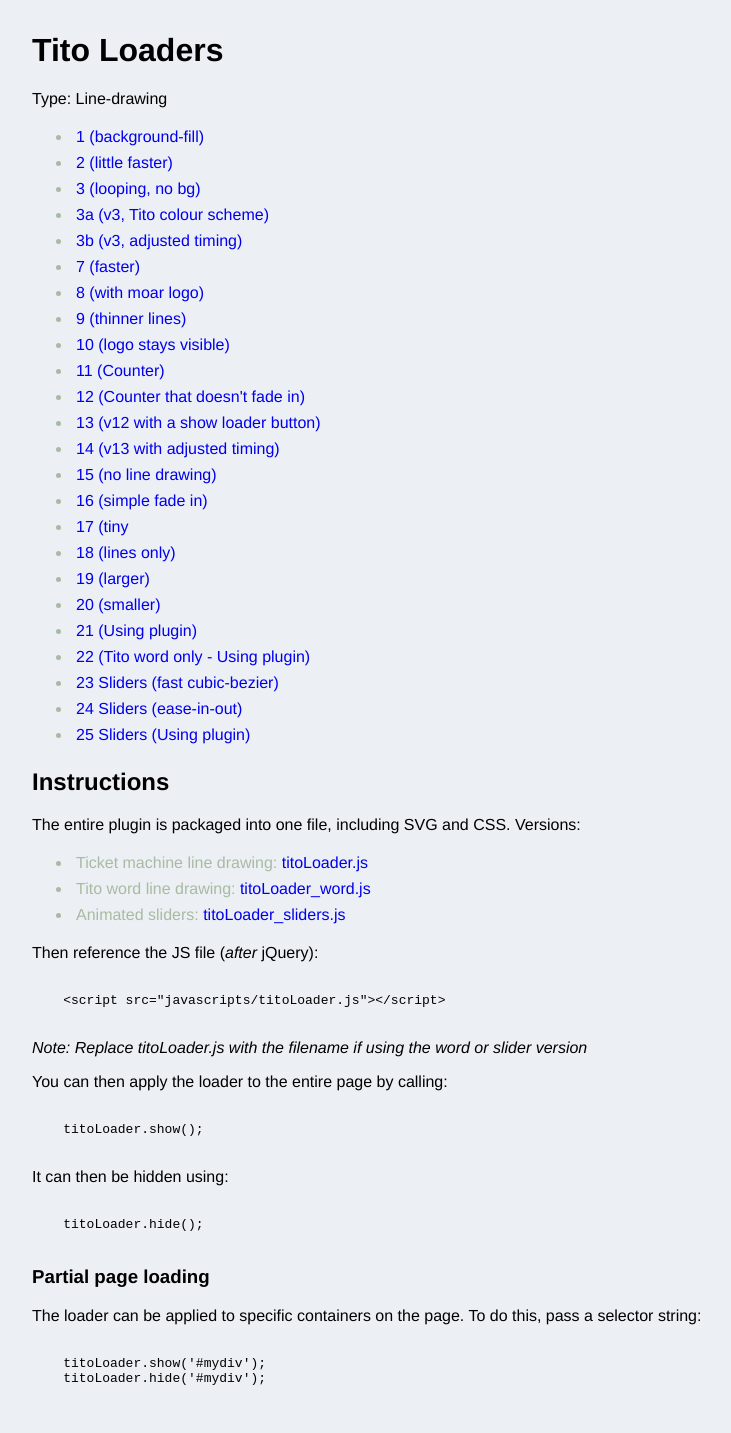
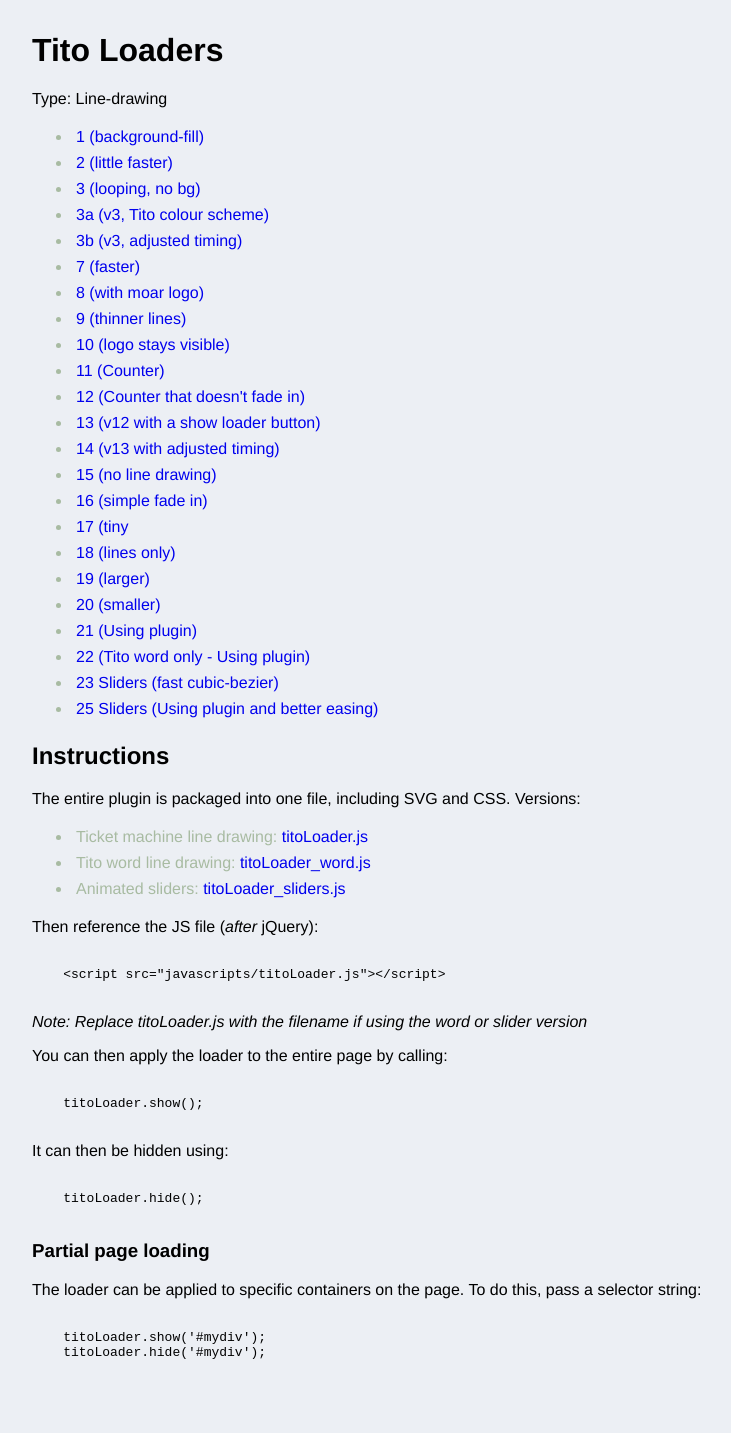
Before and after one commit to donovanh/donovanh.github.com, a Jekyll site: the page tito/animations/loading/index.html, which Jekyll copies as it is, in a window 1280 px wide. Shown: the whole page, without its empty margins (0-731 px from the left). Built offline with Jekyll 4.4.1, drawn with Linux system fonts in a browser that asks for light colours; after the commit the page ends 1407 px from its top, so only the background shows below that.

Commit message:
Removing link

```diff
--- a/tito/animations/loading/index.html
+++ b/tito/animations/loading/index.html
@@ -42,9 +42,7 @@
     <li><a href="./v21.html">21 (Using plugin)</a></li>
     <li><a href="./v22.html">22 (Tito word only - Using plugin)</a></li>
     <li><a href="./v23.html">23 Sliders (fast cubic-bezier)</a></li>
-
-    <li><a href="./v24.html">24 Sliders (ease-in-out)</a></li>
-    <li><a href="./v25.html">25 Sliders (Using plugin)</a></li>
+    <li><a href="./v25.html">25 Sliders (Using plugin and better easing)</a></li>
   </ul>
   <h2>Instructions</h2>
   <p>The entire plugin is packaged into one file, including SVG and CSS. Versions:</p>
--- a/tito/animations/loading/v24.html
+++ b/tito/animations/loading/v24.html
@@ -11,7 +11,7 @@
       }
 
       .tito-loader {
-        opacity: 0;
+        opacity: 1;
         transition: opacity 0.4s ease-out;
       }
       .tito-loader.show {
```
Also changed, not shown: other parts of tito/animations/loading/v24.html (+1 -1 lines).
